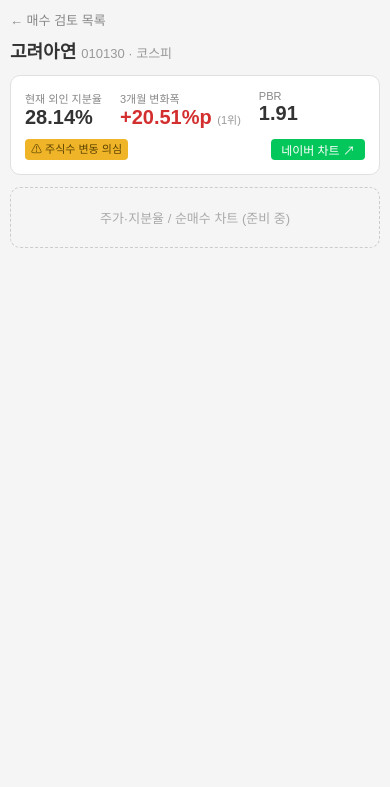
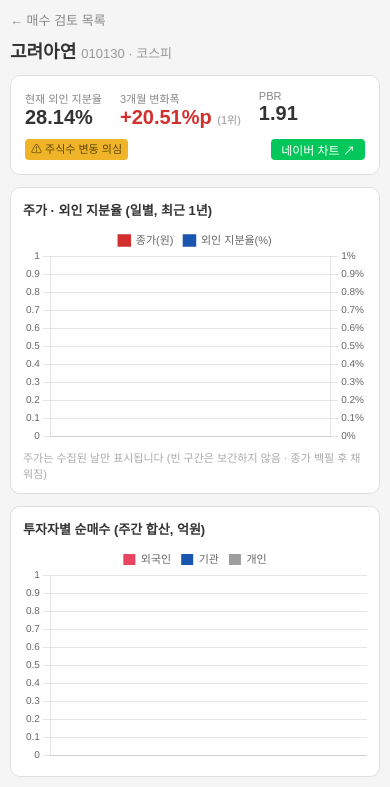
Before and after one commit to DavidCho10004/event-and-money, a FastAPI app: page /buy-review/010130?p=3m in a window 390 px wide. Shown: the part 58-845 px from the top of the page. Before the commit the page ends 306 px from the top, so only its background shows below. Run offline with FastAPI, Linux system fonts and the light colour scheme.

Commit message:
feat: 종목 상세 차트 2종 (주가+지분율 겹침 / 주간 순매수 바) (#40)
- 차트1: 종가(선·점, spanGaps=false — 빈 구간 보간 없음) + 외인지분율(보조축), 일별 1년
- 차트2: 외인/기관/개인 주간 합산 누적 바차트 (ISO 주, 라벨=주 마지막 거래일)
- Chart.js 4 CDN — 기존 event_detail/supply_demand와 동일 방식, 새 의존성 없음
- 모바일: maintainAspectRatio=false + 고정 높이 220px, 가로 스크롤 없음

Co-authored-by: DavidCho10004 <jgh428@gmail.com>
Co-authored-by: Claude Fable 5 <noreply@anthropic.com>

```diff
--- a/backend/services/buy_review.py
+++ b/backend/services/buy_review.py
@@ -153,9 +153,24 @@ def get_stock_detail(code: str, p: str = DEFAULT_PERIOD) -> dict:
                     "indiv": _num(r["개인_억"]),
                 })
 
+    # 주 단위 순매수 합산 (ISO 주 — 라벨은 그 주의 마지막 거래일)
+    weekly = []
+    bucket = {}
+    for row in series:
+        y, w, _ = __import__("datetime").date.fromisoformat(row["date"]).isocalendar()
+        key = (y, w)
+        b = bucket.setdefault(key, {"label": row["date"], "frgn": 0.0, "inst": 0.0, "indiv": 0.0})
+        b["label"] = row["date"]  # 정렬된 시계열이므로 마지막 날짜가 주말 거래일
+        for k, col in (("frgn", "frgn"), ("inst", "inst"), ("indiv", "indiv")):
+            v = row[col]
+            if v is not None:
+                b[k] = round(b[k] + v, 1)
+    weekly = [bucket[k] for k in sorted(bucket)]
+
     return {
         "code": code,
         "found": head is not None,
+        "weekly": weekly,
         "market": market,
         "market_name": MARKET_NAME.get(market, ""),
         "p": p if p in PERIOD_NAME else DEFAULT_PERIOD,
--- a/backend/templates/buy_review_detail.html
+++ b/backend/templates/buy_review_detail.html
@@ -58,16 +58,82 @@
         </div>
     </div>
 
-    {# 차트 자리 — 다음 단계 #}
-    <div style="border:1px dashed #ccc; border-radius:10px; padding:20px; margin-top:12px;
-                text-align:center; color:#aaa; font-size:13px;">
-        주가·지분율 / 순매수 차트 (준비 중)
-        {% if data.series_count %}
-        <div style="font-size:11px; margin-top:4px;">
-            일별 시계열 {{ data.series_count }}건 로드됨 ({{ data.series_from }} ~ {{ data.series_to }})
+    <div style="border:1px solid #e0e0e0; border-radius:10px; padding:12px; margin-top:12px; background:#fff;">
+        <div style="font-size:13px; font-weight:bold; margin-bottom:6px;">주가 · 외인 지분율 (일별, 최근 1년)</div>
+        <div style="position:relative; height:220px;"><canvas id="priceFrgnChart"></canvas></div>
+        <div style="font-size:11px; color:#aaa; margin-top:4px;">
+            주가는 수집된 날만 표시됩니다 (빈 구간은 보간하지 않음 · 종가 백필 후 채워짐)
         </div>
-        {% endif %}
     </div>
+
+    <div style="border:1px solid #e0e0e0; border-radius:10px; padding:12px; margin-top:12px; background:#fff;">
+        <div style="font-size:13px; font-weight:bold; margin-bottom:6px;">투자자별 순매수 (주간 합산, 억원)</div>
+        <div style="position:relative; height:220px;"><canvas id="netbuyChart"></canvas></div>
+    </div>
+
+    <script src="https://cdn.jsdelivr.net/npm/chart.js@4"></script>
+    <script>
+    const S = {{ data.series | tojson }};
+    const W = {{ data.weekly | tojson }};
+
+    // 차트 1: 주가(선/점) + 외인 지분율(선, 보조축)
+    new Chart(document.getElementById("priceFrgnChart"), {
+        type: "line",
+        data: {
+            labels: S.map(r => r.date),
+            datasets: [
+                {
+                    label: "종가(원)", yAxisID: "y",
+                    data: S.map(r => r.close),
+                    borderColor: "#d32f2f", backgroundColor: "#d32f2f",
+                    spanGaps: false,           // 값 없는 구간을 잇지 않음 (보간 금지)
+                    pointRadius: 2, borderWidth: 1.5, tension: 0,
+                },
+                {
+                    label: "외인 지분율(%)", yAxisID: "y1",
+                    data: S.map(r => r.frgn_rate),
+                    borderColor: "#1a56b0", backgroundColor: "#1a56b0",
+                    spanGaps: false, pointRadius: 0, borderWidth: 1.5, tension: 0,
+                },
+            ],
+        },
+        options: {
+            responsive: true, maintainAspectRatio: false,
+            interaction: { mode: "index", intersect: false },
+            plugins: { legend: { labels: { boxWidth: 12, font: { size: 11 } } } },
+            scales: {
+                x: { ticks: { maxTicksLimit: 6, font: { size: 10 } } },
+                y: { position: "left", ticks: { font: { size: 10 },
+                        callback: v => v.toLocaleString() } },
+                y1: { position: "right", grid: { drawOnChartArea: false },
+                      ticks: { font: { size: 10 }, callback: v => v + "%" } },
+            },
+        },
+    });
+
+    // 차트 2: 투자자별 순매수 주간 합산 (누적 바)
+    new Chart(document.getElementById("netbuyChart"), {
+        type: "bar",
+        data: {
+            labels: W.map(r => r.label),
+            datasets: [
+                { label: "외국인", data: W.map(r => r.frgn), backgroundColor: "#e94560" },
+                { label: "기관",   data: W.map(r => r.inst), backgroundColor: "#1a56b0" },
+                { label: "개인",   data: W.map(r => r.indiv), backgroundColor: "#9e9e9e" },
+            ],
+        },
+        options: {
+            responsive: true, maintainAspectRatio: false,
+            interaction: { mode: "index", intersect: false },
+            plugins: { legend: { labels: { boxWidth: 12, font: { size: 11 } } } },
+            scales: {
+                x: { stacked: true, ticks: { maxTicksLimit: 6, font: { size: 10 } } },
+                y: { stacked: true, ticks: { font: { size: 10 },
+                        callback: v => v.toLocaleString() } },
+            },
+        },
+    });
+    </script>
     {% endif %}
 </div>
 {% endblock %}
```
